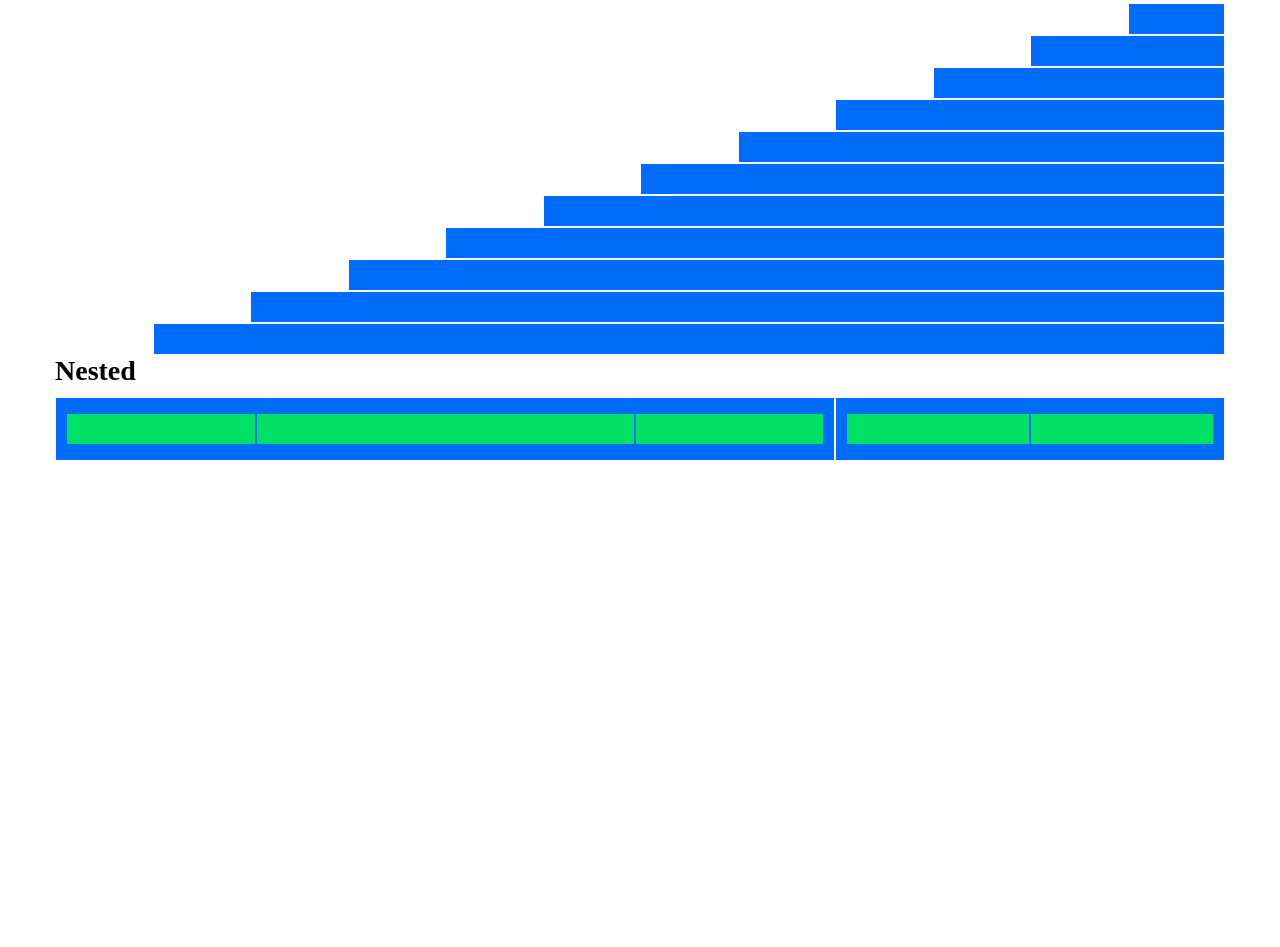
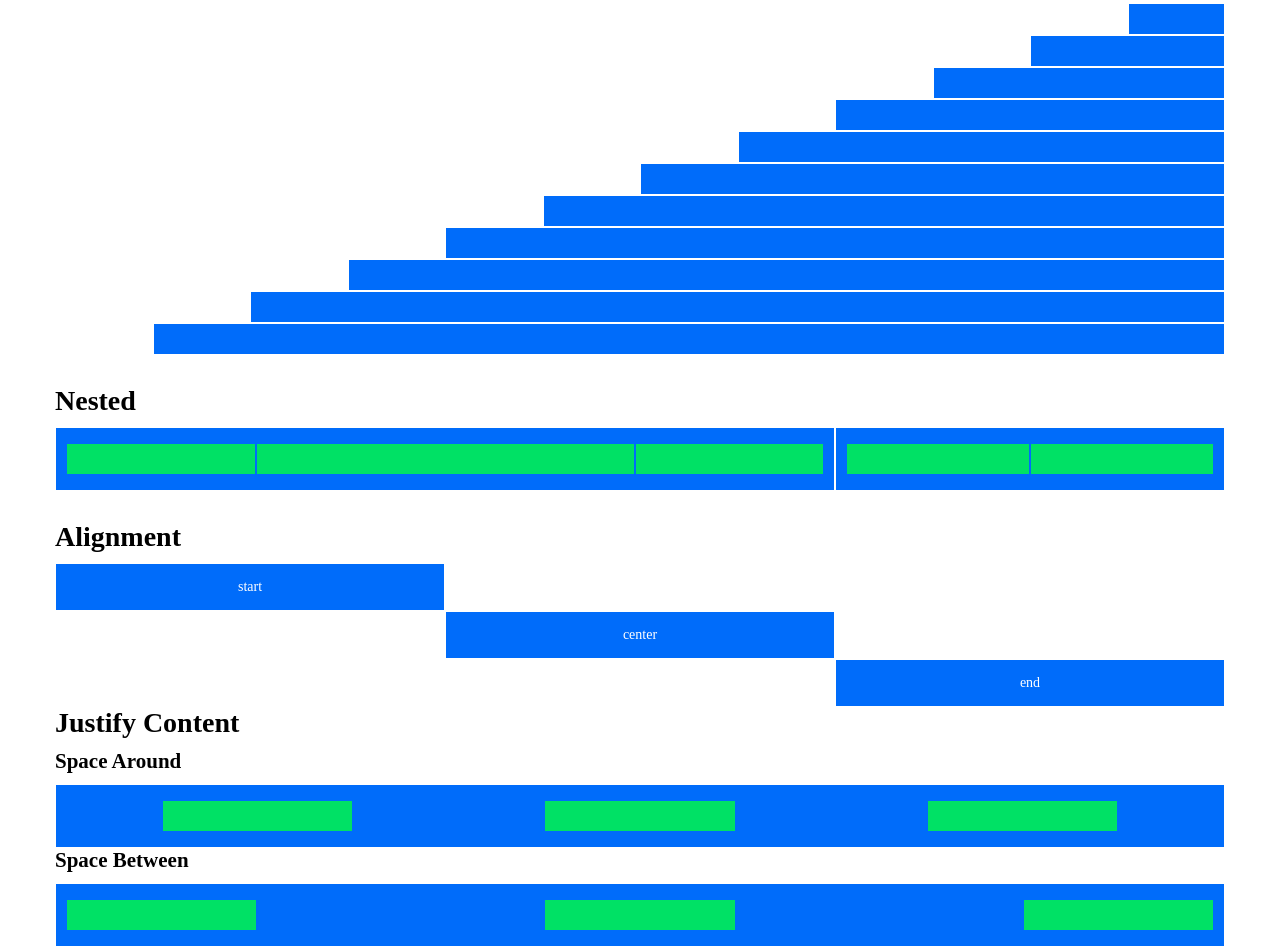
Before and after one commit to matteopompei/html-css-12bool, a plain HTML site: page index.html in a window 1280 px wide. Shown: the part 685-1632 px from the top of the page. Before the commit the page ends 1146 px from the top, so only its background shows below. Drawn offline with Linux system fonts and the light colour scheme.

Commit message:
Quasi tutto fatto

```diff
--- a/index.html
+++ b/index.html
@@ -145,6 +145,8 @@
       <div class="col-offset-1 col-11"></div>
     </div>
 
+    <div class="space"></div>
+
     <h1>Nested</h1>
     <div class="row">
       <div class="col-8 row">
@@ -152,12 +154,44 @@
         <div class="col-6"></div>
         <div class="col-3"></div>
       </div>
+
       <div class="col-4 row">
         <div class="col-6"></div>
         <div class="col-6"></div>
       </div>
     </div>
 
+    <div class="space"></div>
+
+    <h1>Alignment</h1>
+    <div class="row">
+      <div class="col-4">start</div>
+    </div>
+
+    <div class="row">
+      <div class="col-offset-4 col-4">center</div>
+    </div>
+
+    <div class="row">
+      <div class="col-offset-8 col-4">end</div>
+    </div>
+
+    <h1>Justify Content</h1>
+    <h2>Space Around</h2>
+    <div class="row">
+      <div class="col-12 row">
+        <div class="col-offset-1 col-2"></div>
+        <div class="col-offset-2 col-2"></div>
+        <div class="col-offset-2 col-2"></div>
+      </div>
+    </div>
+    <h2>Space Between</h2>
+    <div class="row">
+    <div class="col-12 row">
+      <div class="col-2"></div>
+      <div class="col-offset-3 col-2"></div>
+      <div class="col-offset-3 col-2"></div>
+    </div>
   </div>
 </body>
 </html>
--- a/style.css
+++ b/style.css
@@ -13,14 +13,12 @@ h1, h2 {
   background-color: #006CFA;
   border: 1px solid #FFF;
   padding: 15px 10px;
-  /* min-height: 30px; */
   text-align: center;
 }
 
 [class*="col-"] > [class*="col-"] {
   background-color: #00E165;
   border: 1px solid #006CFA;
-
 }
 
 .space {
```
